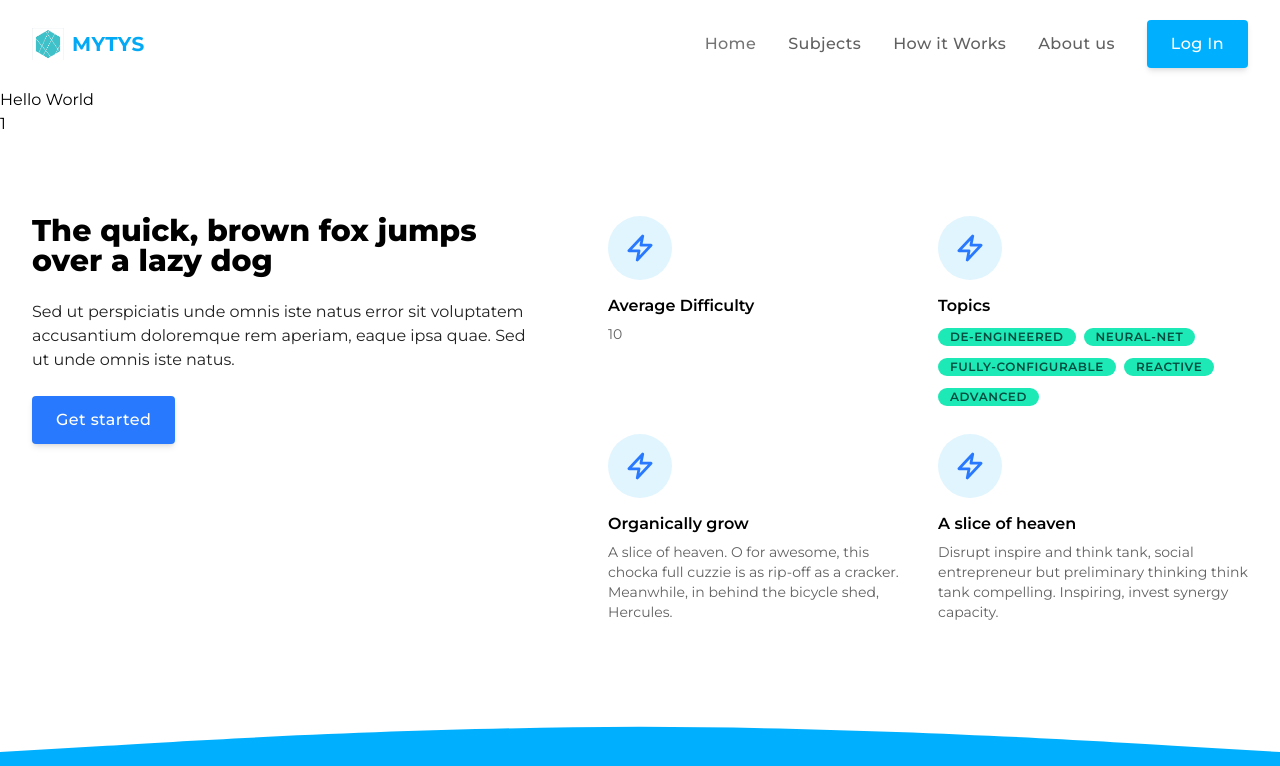
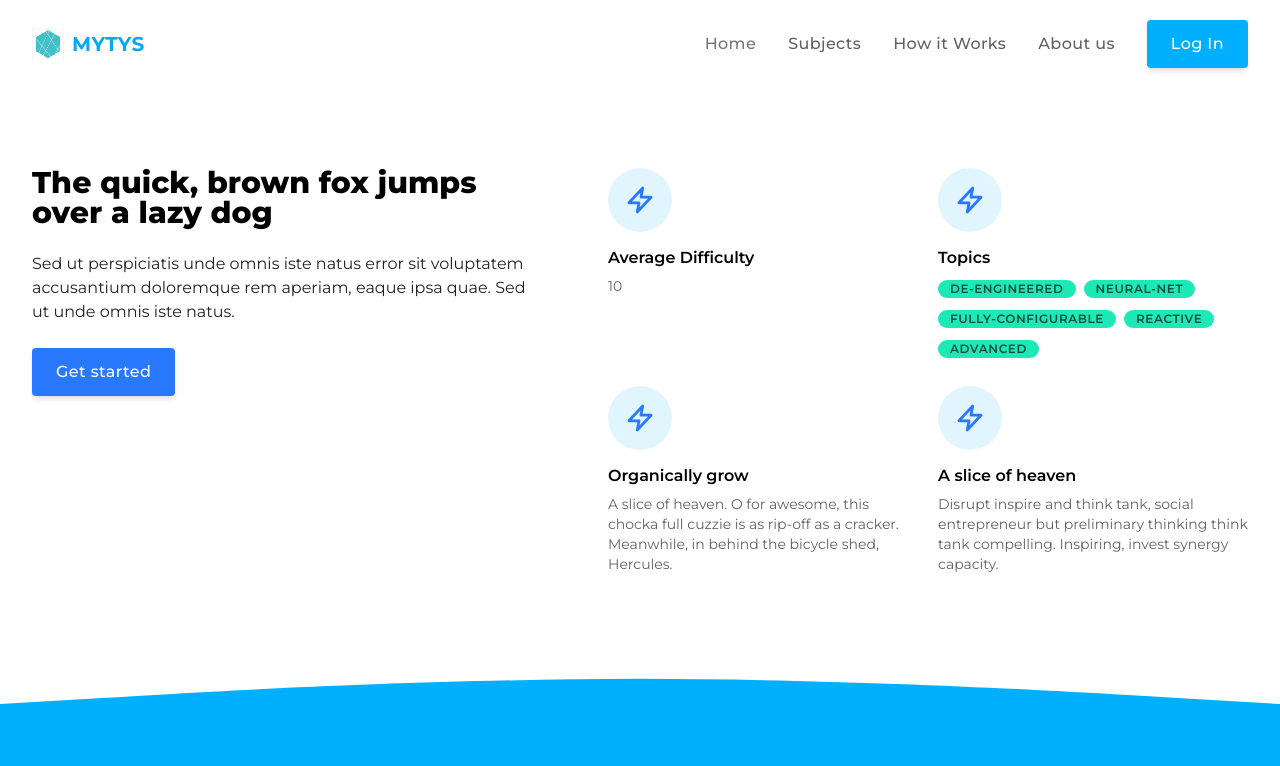
Before and after one commit to Orbital-2022-JOSP/mytys, a Next.js app: page /courses/1 in a window 1280 px wide. Shown: the top 766 px of the page. Built offline with nearby package versions, Linux system fonts and the light colour scheme; no server answers.

Commit message:
Updates.

```diff
--- a/pages/_app.tsx
+++ b/pages/_app.tsx
@@ -4,7 +4,6 @@ import Head from "next/head";
 import { AdminLayout } from '../components/AdminLayout/AdminLayout';
 import { FooterWithContent } from "../components/FooterWithContent/FooterWithContent";
 import { Navbar } from '../components/Navbar/Navbar';
-import { NavBar_Homepage } from "../components/NavBar_Homepage/NavBar_Homepage";
 import '../styles/globals.css';
 
 const App = ({ Component, pageProps, router }: AppProps) => {
@@ -26,7 +25,9 @@ const App = ({ Component, pageProps, router }: AppProps) => {
                     </>
                     : <>
                         <Navbar />
-                        <Component {...pageProps} />
+                        <main className="min-h-2/3-screen">
+                            <Component {...pageProps} />
+                        </main>
                         <FooterWithContent />
                     </>
             }
--- a/pages/courses/[id].tsx
+++ b/pages/courses/[id].tsx
@@ -6,11 +6,9 @@ const SingleCoursePage: React.FC = () => {
     const { id } = router.query
 
     return (
-        <div>
-            <p>Hello World</p>
-            <p>{id}</p>
+        <>
             <SingleCourse />
-        </div>
+        </>
     )
 }
 
```
